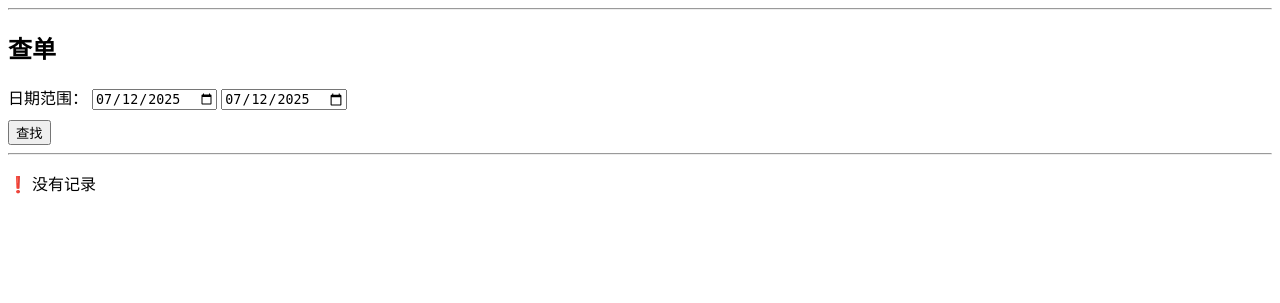
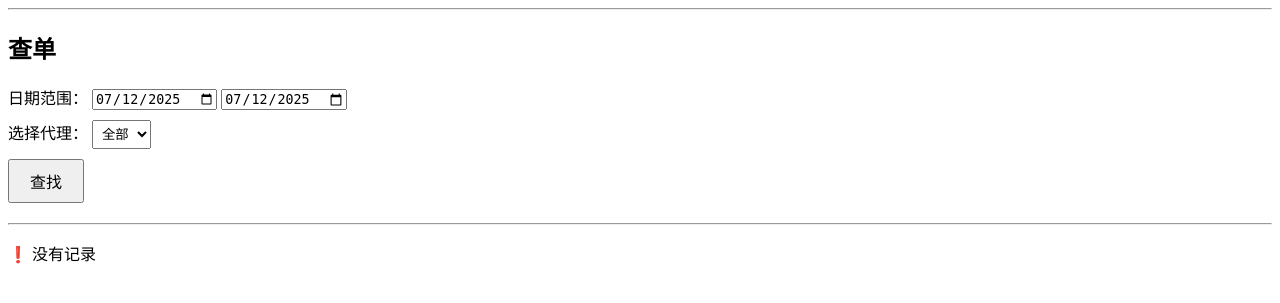
Before and after one commit to boonjun123654/4D_system, a Flask app: page /history in a window 1280 px wide. Shown: the part 32-335 px from the top of the page. Run offline with Flask 3, Linux system fonts and the light colour scheme; the visitor is signed in with stand-in values (Sample User, id 1).

Commit message:
Update history.html

```diff
--- a/templates/history.html
+++ b/templates/history.html
@@ -3,13 +3,28 @@
 
 <h2>查单</h2>
 
-<form method="get" action="/history">
+<form method="get" action="/history" style="margin-bottom: 20px;">
     <div style="margin-bottom: 10px;">
         <label>日期范围：</label>
         <input type="date" name="start_date" value="{{ start_date }}">
         <input type="date" name="end_date" value="{{ end_date }}">
     </div>
-    <button type="submit">查找</button>
+
+    {% if session.role == 'admin' %}
+    <div style="margin-bottom: 10px;">
+        <label>选择代理：</label>
+        <select name="agent_id" style="padding: 5px;">
+            <option value="">全部</option>
+            {% for agent in agents %}
+                <option value="{{ agent.username }}" {% if request.args.get('agent_id') == agent.username %}selected{% endif %}>
+                    {{ agent.username }}
+                </option>
+            {% endfor %}
+        </select>
+    </div>
+    {% endif %}
+
+    <button type="submit" style="padding: 8px 20px; font-size: 16px;">查找</button>
 </form>
 
 <hr>
```
